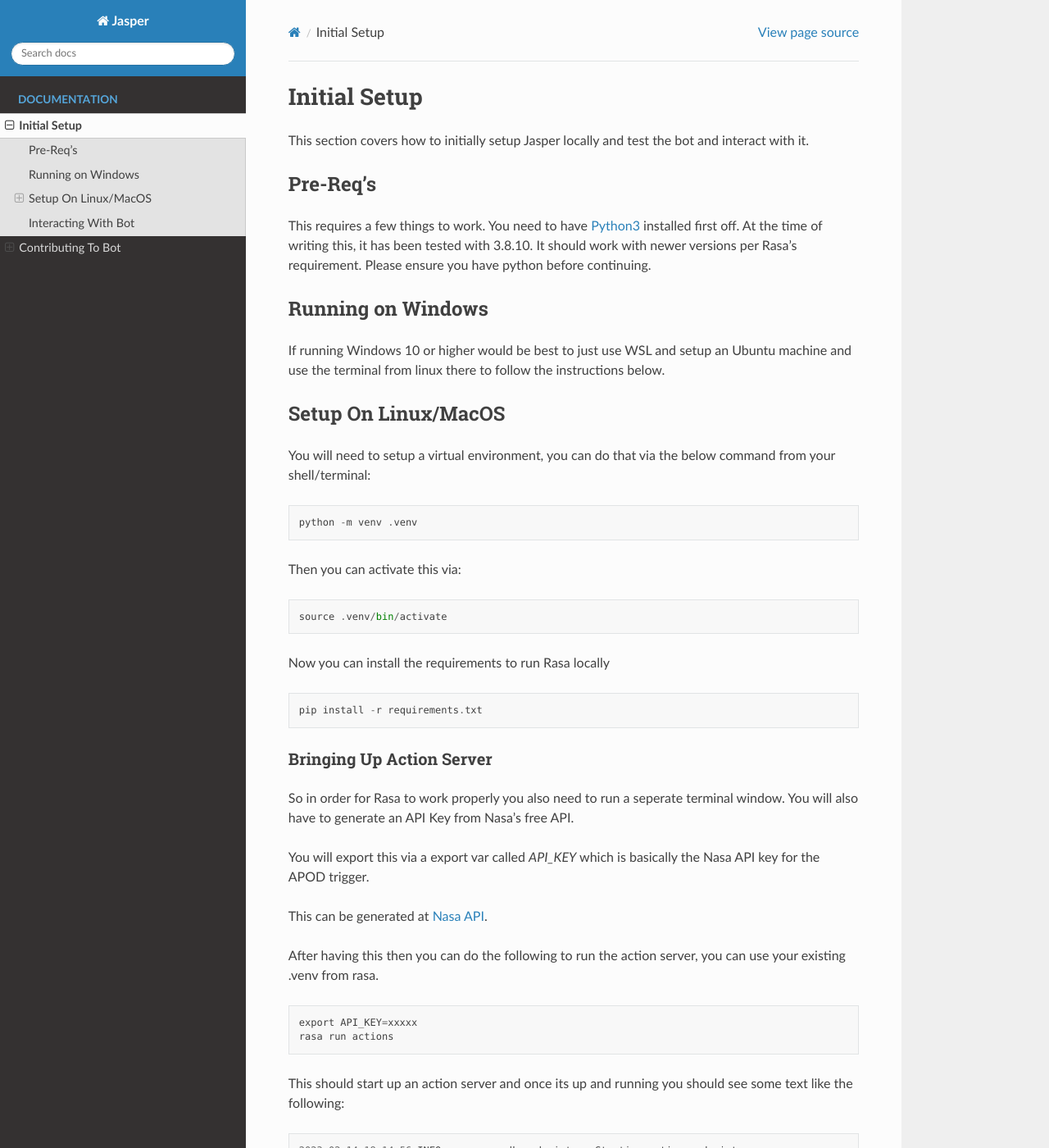
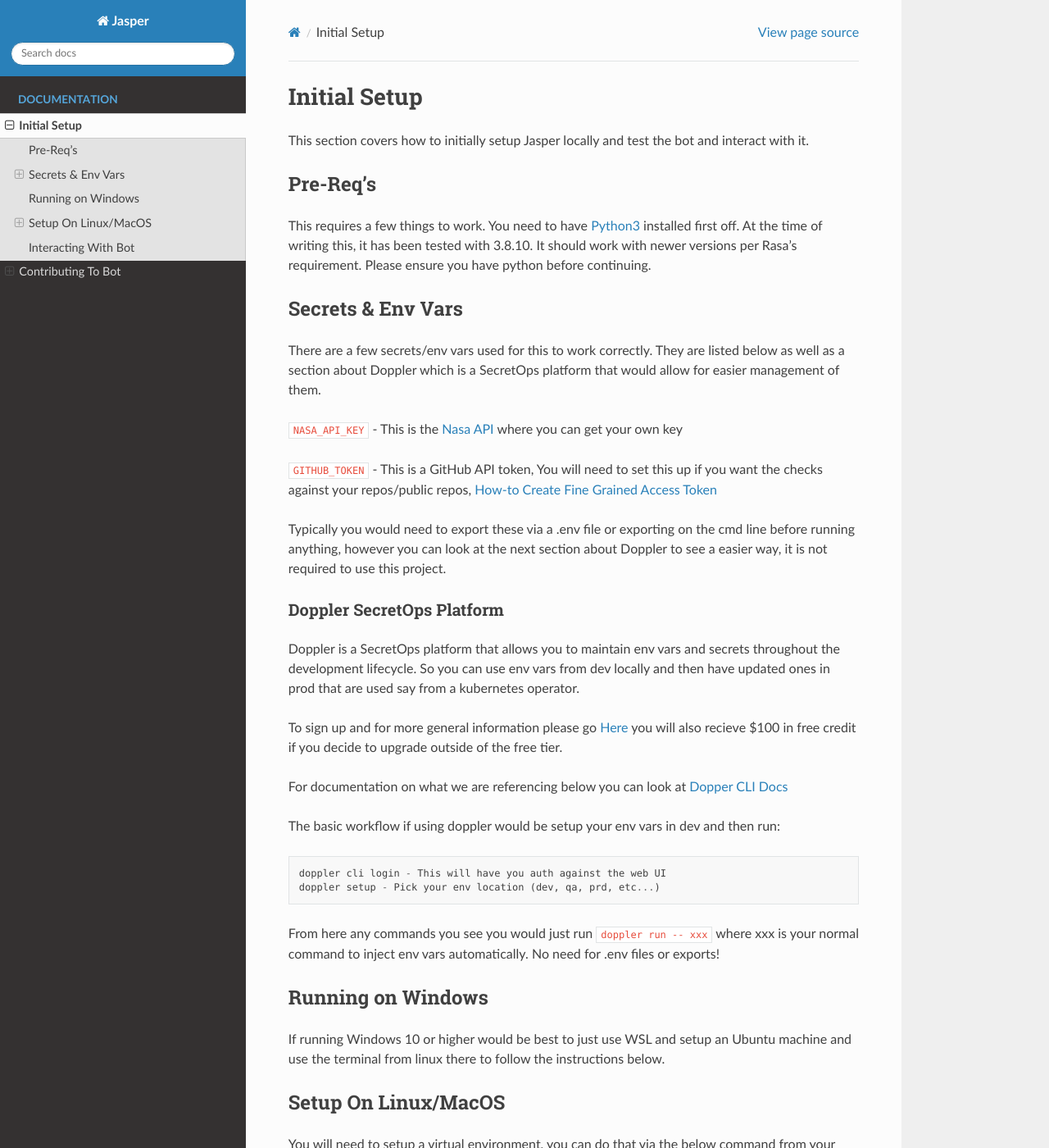
Before and after one commit to DevOps-With-Brian/jasper-chat, a Sphinx documentation site: the page built from docs/initial_setup.rst, in a window 1280 px wide and 1400 px high. Shown: the whole window at 82% size. Built offline with Sphinx 7.4.7 and the Read the Docs theme 2.0.0, drawn with Linux system fonts in a browser that asks for light colours; some of the changed text lies outside the part shown.

Commit message:
docs(docs): updating docs

```diff
--- a/docs/contributing_to_bot.rst
+++ b/docs/contributing_to_bot.rst
@@ -96,7 +96,7 @@
 
 Testing Bot Locally
 ^^^^^^^^^^^^^^^^^^^^
-Ensure you have tested via the `rasa shell` command to make sure your bot works as expected and also run `rasa test -s tests` and then check the `results/failed_test_stories.yml` for any failed stories.
+Ensure you have tested via the :literal:`rasa shell` command to make sure your bot works as expected and also run :literal:`rasa test -s tests` and then check the :literal:`results/failed_test_stories.yml` for any failed stories.
 
 
 Adding Code & Pushing
--- a/docs/initial_setup.rst
+++ b/docs/initial_setup.rst
@@ -7,6 +7,32 @@
 Pre-Req's
 -----------
 This requires a few things to work.  You need to have `Python3 <https://www.python.org/downloads/>`_ installed first off.  At the time of writing this, it has been tested with 3.8.10.  It should work with newer versions per Rasa's requirement.  Please ensure you have python before continuing.
+
+Secrets & Env Vars
+-------------------
+There are a few secrets/env vars used for this to work correctly.  They are listed below as well as a section about Doppler which is a SecretOps platform that would allow for easier management of them.
+
+:literal:`NASA_API_KEY` - This is the `Nasa API <https://api.nasa.gov/>`_ where you can get your own key
+
+:literal:`GITHUB_TOKEN` - This is a GitHub API token, You will need to set this up if you want the checks against your repos/public repos, `How-to Create Fine Grained Access Token <https://docs.github.com/en/authentication/keeping-your-account-and-data-secure/creating-a-personal-access-token#creating-a-fine-grained-personal-access-token>`_
+
+Typically you would need to export these via a .env file or exporting on the cmd line before running anything, however you can look at the next section about Doppler to see a easier way, it is not required to use this project.
+
+Doppler SecretOps Platform
+^^^^^^^^^^^^^^^^^^^^^^^^^^^
+Doppler is a SecretOps platform that allows you to maintain env vars and secrets throughout the development lifecycle.  So you can use env vars from dev locally and then have updated ones in prod that are used say from a kubernetes operator.
+
+To sign up and for more general information please go `Here <https://doppler.com/join?invite=524473B9>`_ you will also recieve $100 in free credit if you decide to upgrade outside of the free tier.
+
+For documentation on what we are referencing below you can look at `Dopper CLI Docs <https://docs.doppler.com/docs/install-cli>`_
+
+The basic workflow if using doppler would be setup your env vars in dev and then run:
+
+.. parsed-literal::
+    doppler cli login - This will have you auth against the web UI
+    doppler setup - Pick your env location (dev, qa, prd, etc...)
+
+From here any commands you see you would just run :literal:`doppler run -- xxx` where xxx is your normal command to inject env vars automatically.  No need for .env files or exports!
 
 Running on Windows
 -------------------
@@ -32,16 +58,17 @@
 
 Bringing Up Action Server
 ^^^^^^^^^^^^^^^^^^^^^^^^^^
-So in order for Rasa to work properly you also need to run a seperate terminal window.  You will also have to generate an API Key from Nasa's free API.
+So in order for Rasa to work properly you also need to run a seperate terminal window.  You will also need to either export the secrets/env vars previously mentioned or can use Doppler.
 
-You will export this via a export var called `API_KEY` which is basically the Nasa API key for the APOD trigger.
+So if not using doppler for example you would need to run:
 
-This can be generated at `Nasa API <https://api.nasa.gov/>`_.
+.. parsed-literal::
+    export NASA_API_KEY=XXX
+    export GITHUB_TOKEN=XXX
 
 After having this then you can do the following to run the action server, you can use your existing .venv from rasa.
 
 .. parsed-literal::
-    export API_KEY=xxxxx
     rasa run actions
 
 This should start up an action server and once its up and running you should see some text like the following:
@@ -67,7 +94,7 @@
 
 Interacting With Bot
 ---------------------
-So if you ran the rasa shell command you should be able to now talk to the bot from the command line, this is the easiest way to test your work and ensure the bot is working correctly.
+So if you ran the :literal::`rasa shell` command you should be able to now talk to the bot from the command line, this is the easiest way to test your work and ensure the bot is working correctly.
 
 You can also run commands like below to have it run through the tests dir and check for any issues based on currently maintained tests.
 
```
